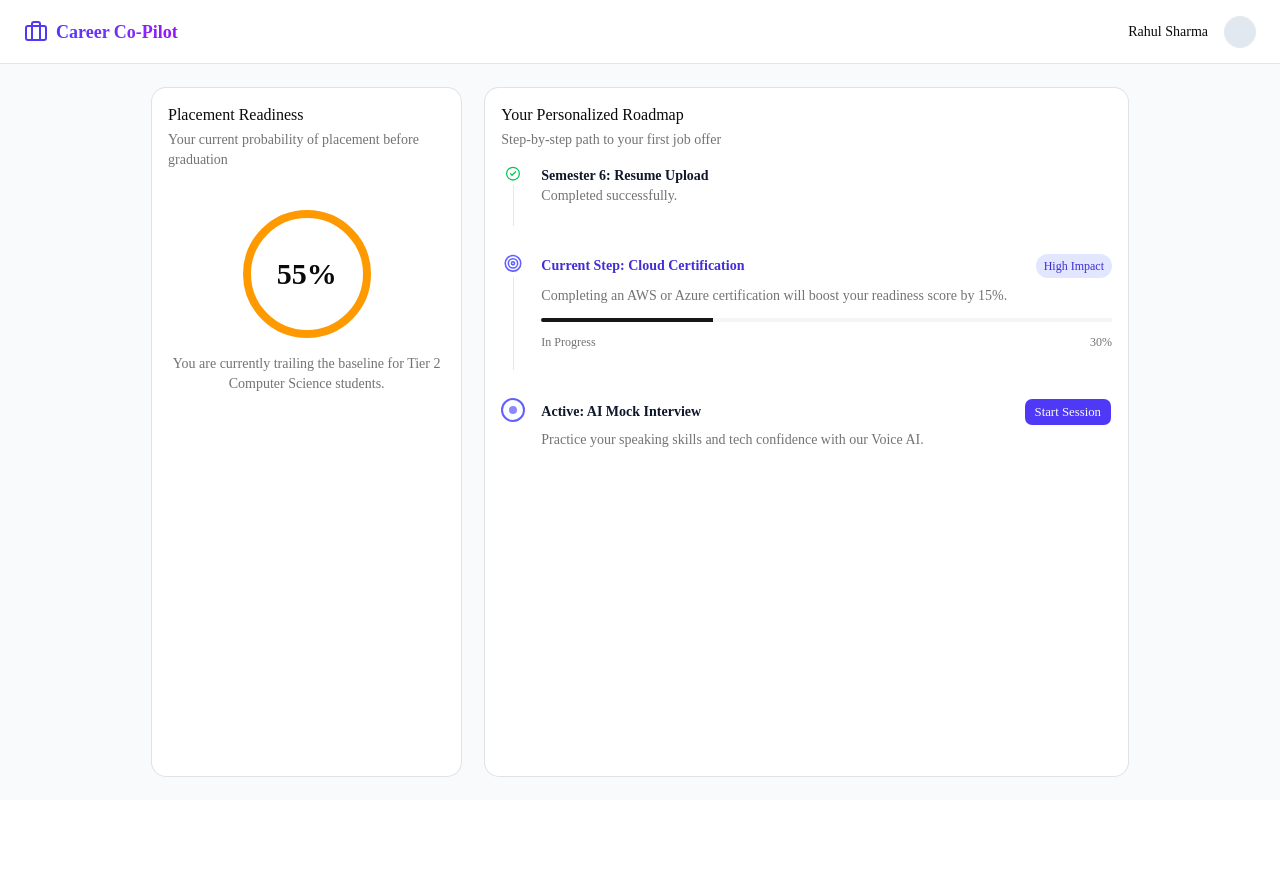
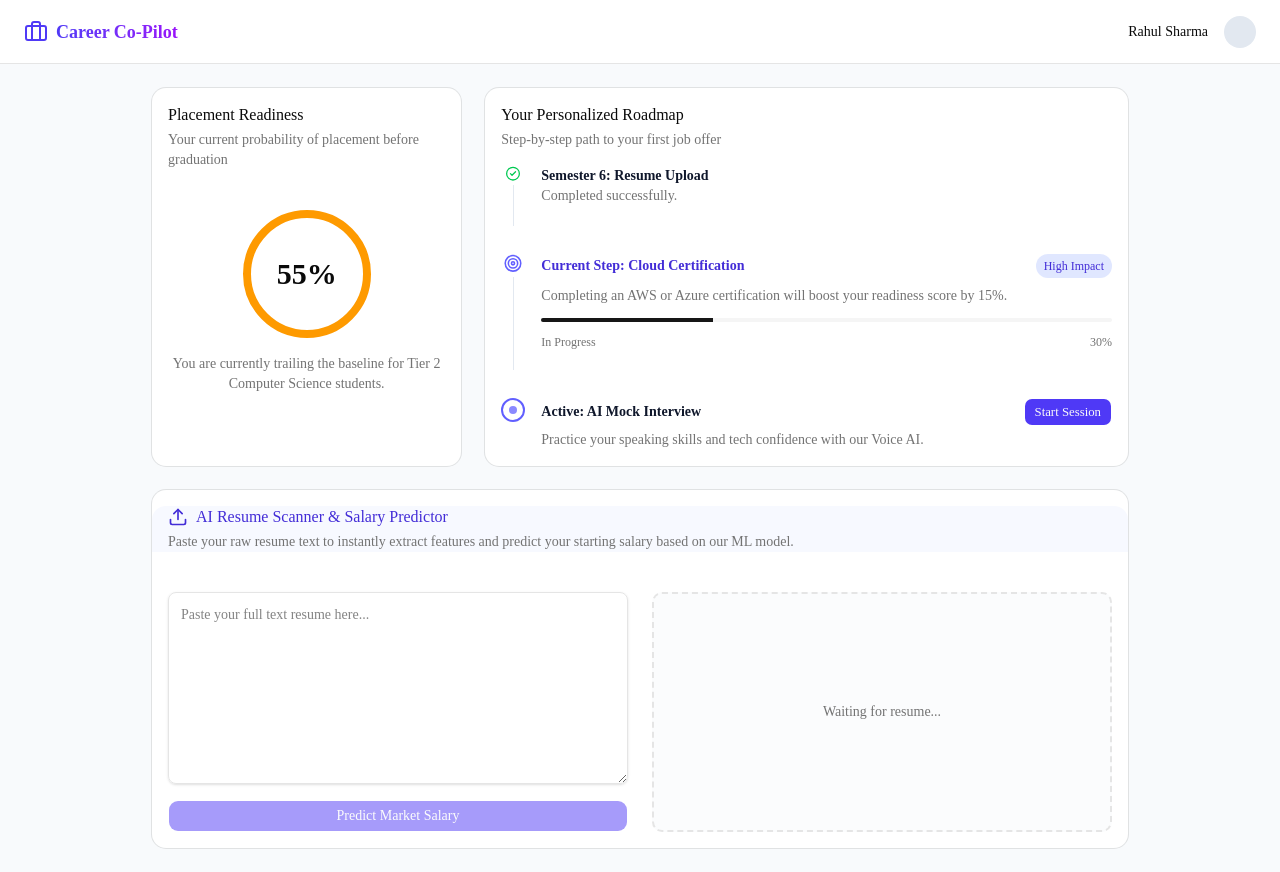
Before and after one commit to AmritaSinha29/PlacementIQ, a Next.js app in the folder frontend/: page /student in a window 1280 px wide. Before the commit the page ends 800 px from the top, so only its background shows below. Built offline with nearby package versions, Linux system fonts and the light colour scheme.

Commit message:
feat(frontend): build ui for AI resume scanner and redirect root to student portal

```diff
--- a/frontend/src/app/page.tsx
+++ b/frontend/src/app/page.tsx
@@ -1,6 +1,5 @@
-import { redirect } from "next/navigation";
+import { redirect } from 'next/navigation';
 
 export default function Home() {
-  // Redirect users from the root URL to the Lender Dashboard
-  redirect("/dashboard");
+  redirect('/student');
 }
--- a/frontend/src/app/student/page.tsx
+++ b/frontend/src/app/student/page.tsx
@@ -2,9 +2,37 @@ import Link from "next/link"
 import { Card, CardContent, CardDescription, CardHeader, CardTitle } from "@/components/ui/card"
 import { Button } from "@/components/ui/button"
 import { Progress } from "@/components/ui/progress"
-import { Briefcase, BookOpen, Target, CheckCircle2 } from "lucide-react"
+import { Briefcase, BookOpen, Target, CheckCircle2, Upload, Loader2, IndianRupee } from "lucide-react"
+import { useState } from "react"
+import { supabase } from "@/lib/supabase"
 
 export default function StudentPortal() {
+  const [resumeText, setResumeText] = useState("")
+  const [isScanning, setIsScanning] = useState(false)
+  const [scanResult, setScanResult] = useState<any>(null)
+
+  const handleScanResume = async () => {
+    if (!resumeText) return;
+    setIsScanning(true);
+    try {
+      const { data: { session } } = await supabase.auth.getSession();
+      const res = await fetch("http://localhost:8000/v1/resume/predict-salary", {
+        method: "POST",
+        headers: {
+          "Content-Type": "application/json",
+          Authorization: `Bearer ${session?.access_token}`
+        },
+        body: JSON.stringify({ resume_text: resumeText })
+      });
+      const data = await res.json();
+      setScanResult(data);
+    } catch (err) {
+      console.error(err);
+    } finally {
+      setIsScanning(false);
+    }
+  };
+
   return (
     <div className="flex min-h-screen w-full bg-slate-50 dark:bg-slate-950 flex-col">
       {/* Navigation */}
@@ -94,6 +122,68 @@ export default function StudentPortal() {
             </div>
           </CardContent>
         </Card>
+
+        {/* AI Resume Scanner & Salary Predictor */}
+        <Card className="md:col-span-3 border-indigo-100 dark:border-indigo-900">
+          <CardHeader className="bg-indigo-50/50 dark:bg-indigo-900/10">
+            <CardTitle className="flex items-center gap-2 text-indigo-700 dark:text-indigo-400">
+              <Upload className="h-5 w-5" /> AI Resume Scanner & Salary Predictor
+            </CardTitle>
+            <CardDescription>Paste your raw resume text to instantly extract features and predict your starting salary based on our ML model.</CardDescription>
+          </CardHeader>
+          <CardContent className="pt-6 grid md:grid-cols-2 gap-6">
+            <div className="flex flex-col gap-4">
+              <textarea
+                className="w-full h-48 p-3 rounded-md border border-input bg-transparent shadow-sm focus-visible:outline-none focus-visible:ring-1 focus-visible:ring-ring text-sm"
+                placeholder="Paste your full text resume here..."
+                value={resumeText}
+                onChange={(e) => setResumeText(e.target.value)}
+              />
+              <Button onClick={handleScanResume} disabled={isScanning || !resumeText} className="w-full bg-indigo-600 hover:bg-indigo-700">
+                {isScanning ? <><Loader2 className="mr-2 h-4 w-4 animate-spin" /> Scanning with LLM...</> : "Predict Market Salary"}
+              </Button>
+            </div>
+
+            <div className="flex flex-col">
+              {scanResult ? (
+                <div className="bg-slate-50 dark:bg-slate-900 border rounded-lg p-6 flex flex-col h-full justify-center">
+                  <div className="text-center mb-6">
+                    <p className="text-sm text-muted-foreground font-medium uppercase tracking-wider mb-2">Predicted Starting Offer</p>
+                    <div className="flex items-center justify-center text-5xl font-extrabold text-green-600 dark:text-green-500">
+                      <IndianRupee className="h-8 w-8 mr-1 opacity-80" /> {scanResult.predicted_salary_lpa} <span className="text-2xl text-muted-foreground ml-2">LPA</span>
+                    </div>
+                  </div>
+
+                  <div className="space-y-2 text-sm border-t pt-4">
+                    <p className="font-semibold text-slate-700 dark:text-slate-300 mb-3">Extracted Profile:</p>
+                    <div className="grid grid-cols-2 gap-x-4 gap-y-2">
+                      <div className="flex justify-between border-b pb-1">
+                        <span className="text-muted-foreground">Institute Tier</span>
+                        <span className="font-medium text-right">{scanResult.extracted_classifications.institute_tier}</span>
+                      </div>
+                      <div className="flex justify-between border-b pb-1">
+                        <span className="text-muted-foreground">Highest Project</span>
+                        <span className="font-medium text-right truncate w-32" title={scanResult.extracted_classifications.highest_project_level}>{scanResult.extracted_classifications.highest_project_level}</span>
+                      </div>
+                      <div className="flex justify-between border-b pb-1">
+                        <span className="text-muted-foreground">Coding Rank</span>
+                        <span className="font-medium text-right">{scanResult.extracted_classifications.coding_level}</span>
+                      </div>
+                      <div className="flex justify-between border-b pb-1">
+                        <span className="text-muted-foreground">Top Internship</span>
+                        <span className="font-medium text-right truncate w-32" title={scanResult.extracted_classifications.highest_internship_level}>{scanResult.extracted_classifications.highest_internship_level}</span>
+                      </div>
+                    </div>
+                  </div>
+                </div>
+              ) : (
+                <div className="border-2 border-dashed rounded-lg flex items-center justify-center h-full text-muted-foreground bg-slate-50/50 dark:bg-slate-900/50">
+                  Waiting for resume...
+                </div>
+              )}
+            </div>
+          </CardContent>
+        </Card>
       </main>
     </div>
   )
```
Also changed, not shown: 1 other file (tests, documents, lock files or other folders).
